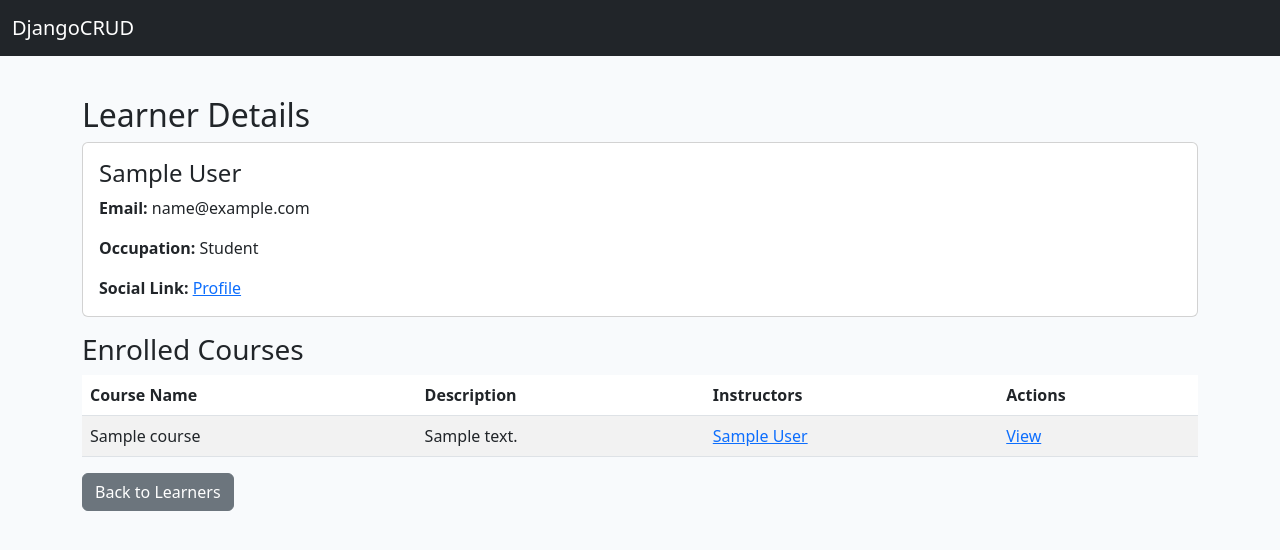
After one commit to rafael-a-g-n/DjangoCRUD, a Django app: page /learners/1/ in a window 1280 px wide. The commit adds this page. Shown: the top 550 px of the page. Run offline with Django 4.2, Linux system fonts and the light colour scheme; tables that the repository leaves empty hold one stand-in row (values such as "Sample post").

Commit message:
Add learner detail view and template to display enrolled courses

```diff
--- /dev/null
+++ b/crud/templates/crud/learner_detail.html
@@ -0,0 +1,45 @@
+{% extends 'crud/base.html' %}
+{% block content %}
+<h2>Learner Details</h2>
+<div class="card mb-3">
+  <div class="card-body">
+    <h4 class="card-title">{{ learner.first_name|escape }} {{ learner.last_name|escape }}</h4>
+    <p class="card-text"><strong>Email:</strong> {{ learner.email|escape }}</p>
+    <p class="card-text"><strong>Occupation:</strong> {{ learner.get_occupation_display|default:"-"|escape }}</p>
+    {% if learner.social_link %}
+      <p class="card-text"><strong>Social Link:</strong> <a href="{{ learner.social_link|escape }}" target="_blank" rel="noopener noreferrer">Profile</a></p>
+    {% endif %}
+  </div>
+</div>
+
+<h3>Enrolled Courses</h3>
+<table class="table table-striped">
+  <thead>
+    <tr>
+      <th>Course Name</th>
+      <th>Description</th>
+      <th>Instructors</th>
+      <th>Actions</th>
+    </tr>
+  </thead>
+  <tbody>
+    {% for course in enrolled_courses %}
+    <tr>
+      <td>{{ course.name|escape }}</td>
+      <td>{{ course.description|default:"-"|escape }}</td>
+      <td>
+        {% for instructor in course.instructors.all %}
+          <a href="{% url 'crud:instructor_detail' instructor.id %}">{{ instructor.first_name|escape }} {{ instructor.last_name|escape }}</a>{% if not forloop.last %}, {% endif %}
+        {% empty %}-{% endfor %}
+      </td>
+      <td>
+        <a href="{% url 'crud:course_detail' course.id %}">View</a>
+      </td>
+    </tr>
+    {% empty %}
+    <tr><td colspan="4">Not enrolled in any courses.</td></tr>
+    {% endfor %}
+  </tbody>
+</table>
+<a href="{% url 'crud:learner_list' %}" class="btn btn-secondary">Back to Learners</a>
+{% endblock %}
--- a/crud/templates/crud/learner_list.html
+++ b/crud/templates/crud/learner_list.html
@@ -15,7 +15,7 @@
     <tbody>
         {% for learner in learners %}
         <tr>
-            <td>{{ learner.first_name|escape }}</td>
+            <td><a href="{% url 'crud:learner_detail' learner.id %}">{{ learner.first_name|escape }}</a></td>
             <td>{{ learner.last_name|escape }}</td>
             <td>{{ learner.email|escape }}</td>
             <td>{{ learner.get_occupation_display|default:"-"|escape }}</td>
--- a/crud/urls.py
+++ b/crud/urls.py
@@ -16,4 +16,5 @@ urlpatterns = [
     path('learners/create/', views.learner_create, name='learner_create'),
     path('learners/<int:pk>/edit/', views.learner_update, name='learner_update'),
     path('learners/<int:pk>/delete/', views.learner_delete, name='learner_delete'),
+    path('learners/<int:pk>/', views.learner_detail, name='learner_detail'),
 ]
--- a/crud/views.py
+++ b/crud/views.py
@@ -123,6 +123,14 @@ def learner_delete(request, pk):
         return redirect('crud:learner_list')
     return render(request, 'crud/learner_confirm_delete.html', {'learner': learner})
 
+
+# Learner detail view
+def learner_detail(request, pk):
+    learner = get_object_or_404(Learner, pk=pk)
+    # Get courses the learner is enrolled in
+    enrolled_courses = Course.objects.filter(enrollment__learner=learner).distinct()
+    return render(request, 'crud/learner_detail.html', {'learner': learner, 'enrolled_courses': enrolled_courses})
+
 # Course detail view
 def course_detail(request, pk):
     course = get_object_or_404(Course, pk=pk)
```
